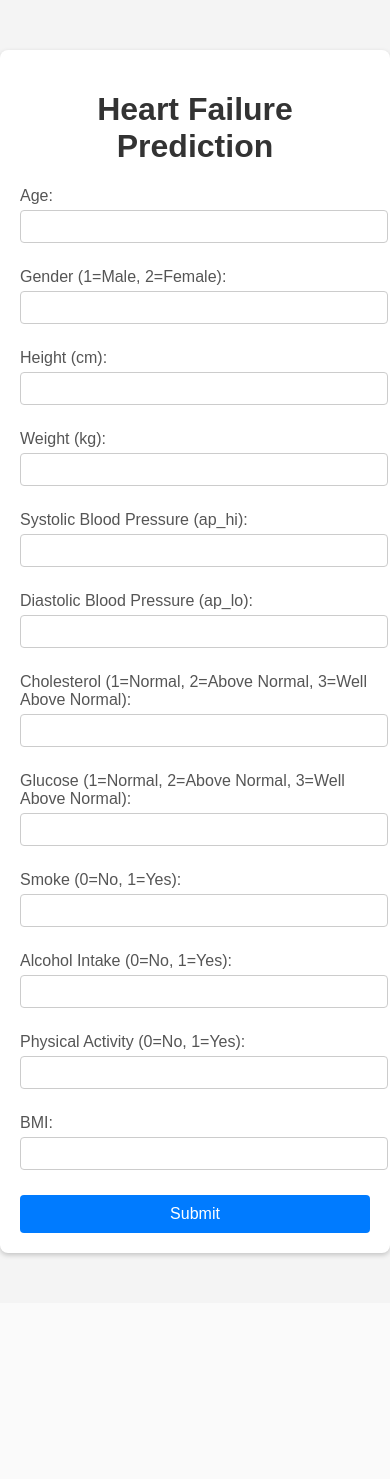
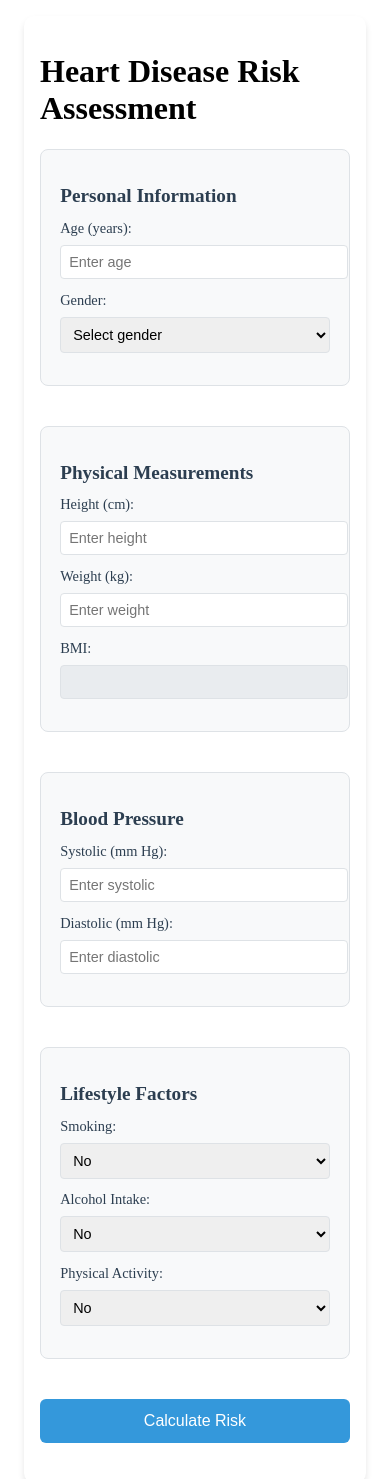
Before and after one commit to zenoNong/machine-learning-heart-attack-prediction, a Flask app: page / in a window 390 px wide. Shown: the top 1479 px of the page. Before the commit the page ends 1258 px from the top, so only its background shows below. Run offline with Flask 3, Linux system fonts and the light colour scheme; parts of the project's set-up code (start-up, migrations or seed data) failed here and were passed over.

Commit message:
made the index page and the result page .and editted a little about the app.py. added the css file for both pages
add the suggestion model in the backend so the further frontend can be change

```diff
--- a/app.py
+++ b/app.py
@@ -5,9 +5,9 @@ app = Flask(__name__)
 
 # Load models
 models = {
-    "RandomForest": joblib.load("models/random_forest_model.pkl"),
+    # "RandomForest": joblib.load("models/random_forest_model.pkl"),
     "LogisticRegression": joblib.load("models/logreg_model.pkl"),
-    "SVC": joblib.load("models/svc_model.pkl"),
+    # "SVC": joblib.load("models/svc_model.pkl"),
     "KNN": joblib.load("models/knn_model.pkl"),
     "DecisionTree": joblib.load("models/decision_tree_model.pkl"),
 }
@@ -19,38 +19,44 @@ def home():
 @app.route("/predict", methods=["POST"])
 def predict():
     try:
-        # Receive input data
+        # Get form data
         data = request.form
+
+        # Convert form data to features list
         features = [
-            int(data["age"]),
-            int(data["gender"]),
-            int(data["height"]),
-            float(data["weight"]),
-            int(data["ap_hi"]),
-            int(data["ap_lo"]),
-            int(data["cholesterol"]),
-            int(data["gluc"]),
-            int(data["smoke"]),
-            int(data["alco"]),
-            int(data["active"]),
-            float(data["bmi"]),
+            float(data.get('age', 0)),
+            float(data.get('gender', 0)),
+            float(data.get('height', 0)),
+            float(data.get('weight', 0)),
+            float(data.get('ap_hi', 0)),
+            float(data.get('ap_lo', 0)),
+            float(data.get('cholesterol', 1)),
+            float(data.get('gluc', 1)),
+            float(data.get('smoke', 0)),
+            float(data.get('alco', 0)),
+            float(data.get('active', 0)),
+            float(data.get('bmi', 0))
         ]
 
-        # Generate predictions for each model
-        predictions = {
-            name: int(model.predict([features])[0])
-            for name, model in models.items()
-        }
+        # Make predictions using each model
+        predictions = {}
+        for model_name, model in models.items():
+            try:
+                pred = model.predict([features])[0]
+                predictions[model_name] = int(pred)
+            except Exception as e:
+                print(f"Error with {model_name}: {str(e)}")
+                predictions[model_name] = 0
 
-        # Average predictions (binary classification: 0 or 1)
-        final_prediction = round(sum(predictions.values()) / len(predictions))
+        # Calculate final prediction (majority voting)
+        final_prediction = 1 if sum(predictions.values()) / len(predictions) >= 0.5 else 0
 
-        # Render result page
-        return render_template("result.html",
-                               final_prediction=final_prediction,
-                               individual_predictions=predictions)
+        return render_template('result.html',
+                             final_prediction=final_prediction,
+                             individual_predictions=predictions)
 
     except Exception as e:
+        print(f"Error in prediction: {str(e)}")
         return jsonify({"error": str(e)}), 500
 
 if __name__ == "__main__":
--- /dev/null
+++ b/static/css/HealthPredictionForm.css
@@ -0,0 +1,183 @@
+:root {
+    --primary-color: #2c3e50;
+    --secondary-color: #3498db;
+    --form-background: #ffffff;
+    --border-color: #dee2e6;
+  }
+
+  /* Container Styles */
+  .form-container {
+    max-width: 1000px;
+    margin: 2rem auto;
+    padding: 2rem;
+    background-color: var(--form-background);
+    box-shadow: 0 4px 6px rgba(0, 0, 0, 0.1);
+    border-radius: 10px;
+  }
+
+  /* Section Styles */
+  .form-section {
+    margin-bottom: 1.5rem;
+    padding: 1.2rem;
+    border: 1px solid var(--border-color);
+    border-radius: 8px;
+    background-color: #f8f9fa;
+  }
+
+  .form-sections-grid {
+    display: grid;
+    grid-template-columns: repeat(2, 1fr);
+    gap: 1.5rem;
+  }
+
+  .form-section h2 {
+    font-size: 1.2rem;
+    margin-bottom: 0.8rem;
+    color: var(--primary-color);
+  }
+
+  /* Form Group Styles */
+  .form-group {
+    margin-bottom: 0.8rem;
+    display: grid;
+    grid-template-columns: 40% 60%;
+    align-items: center;
+    gap: 0.5rem;
+  }
+
+  label {
+    font-weight: 500;
+    color: var(--primary-color);
+    font-size: 0.9rem;
+    text-align: right;
+    padding-right: 0.5rem;
+  }
+
+  /* Input Styles */
+  input, select {
+    padding: 0.5rem;
+    border: 1px solid var(--border-color);
+    border-radius: 4px;
+    font-size: 0.9rem;
+    width: 100%;
+  }
+
+  /* Read-only input styling */
+  input[readonly].calculated-field {
+    background-color: #e9ecef;
+    cursor: not-allowed;
+  }
+
+  /* Form Row Styles */
+  .form-row {
+    display: grid;
+    grid-template-columns: repeat(2, 1fr);
+    gap: 1rem;
+    margin-bottom: 0.8rem;
+  }
+
+  /* Binary Select Styles */
+  .binary-select {
+    display: flex;
+    gap: 0.5rem;
+  }
+
+  .binary-select label {
+    text-align: left;
+    padding-right: 0;
+  }
+
+  /* Button Styles */
+  button {
+    display: block;
+    width: auto;
+    min-width: 150px;
+    margin: 1.5rem auto;
+    padding: 0.8rem 1.5rem;
+    background-color: var(--secondary-color);
+    color: white;
+    border: none;
+    border-radius: 6px;
+    font-size: 1rem;
+    font-weight: 500;
+    cursor: pointer;
+    transition: all 0.3s ease;
+  }
+
+  button:hover {
+    background-color: #2980b9;
+    transform: translateY(-1px);
+  }
+
+  button:active {
+    transform: translateY(0);
+  }
+
+  /* Prediction Result Styles */
+  .prediction-result {
+    margin-top: 1.5rem;
+    padding: 1rem;
+    border-radius: 8px;
+    text-align: center;
+  }
+
+  /* Level Indicator Styles */
+  .normal { color: #28a745; }
+  .warning { color: #ffc107; }
+  .danger { color: #dc3545; }
+
+  /* Responsive Design */
+  @media (max-width: 992px) {
+    .form-sections-grid {
+      grid-template-columns: 1fr;
+    }
+
+    .form-section {
+      margin-bottom: 1rem;
+    }
+  }
+
+  @media (max-width: 768px) {
+    .form-container {
+      margin: 1rem;
+      padding: 1rem;
+    }
+
+    .form-group {
+      grid-template-columns: 1fr;
+    }
+
+    label {
+      text-align: left;
+    }
+
+    button {
+      width: 100%;
+    }
+  }
+
+  /* Accessibility Improvements */
+  @media (prefers-reduced-motion: reduce) {
+    button {
+      transition: none;
+    }
+  }
+
+  /* Focus States */
+  input:focus,
+  select:focus,
+  button:focus {
+    outline: 2px solid var(--secondary-color);
+    outline-offset: 2px;
+  }
+
+  /* Error States */
+  .error {
+    border-color: #dc3545;
+  }
+
+  .error-message {
+    color: #dc3545;
+    font-size: 0.8rem;
+    margin-top: 0.25rem;
+  }
--- a/static/css/styles.css
+++ /dev/null
@@ -1,65 +0,0 @@
-body {
-    font-family: Arial, sans-serif;
-    background-color: #f4f4f4;
-    margin: 0;
-    padding: 0;
-}
-
-.container {
-    max-width: 600px;
-    margin: 50px auto;
-    padding: 20px;
-    background: white;
-    border-radius: 8px;
-    box-shadow: 0 2px 5px rgba(0, 0, 0, 0.2);
-}
-
-h1 {
-    text-align: center;
-    color: #333;
-}
-
-.form-group {
-    margin-bottom: 15px;
-}
-
-label {
-    display: block;
-    margin-bottom: 5px;
-    color: #555;
-}
-
-input {
-    width: 100%;
-    padding: 8px;
-    margin-bottom: 10px;
-    border: 1px solid #ccc;
-    border-radius: 4px;
-}
-
-button {
-    width: 100%;
-    padding: 10px;
-    background-color: #007BFF;
-    color: white;
-    border: none;
-    border-radius: 4px;
-    cursor: pointer;
-    font-size: 16px;
-}
-
-button:hover {
-    background-color: #0056b3;
-}
-
-a {
-    display: block;
-    text-align: center;
-    margin-top: 20px;
-    text-decoration: none;
-    color: #007BFF;
-}
-
-a:hover {
-    text-decoration: underline;
-}
--- /dev/null
+++ b/static/js/HealthPredictionForm.js
@@ -0,0 +1,205 @@
+class HealthPredictionForm {
+    constructor() {
+        this.formData = {
+            age: '',
+            gender: '',
+            height: '',
+            weight: '',
+            bmi: '',
+            ap_hi: '',
+            ap_lo: '',
+            cholesterol: 1,
+            gluc: 1,
+            smoke: 0,
+            alco: 0,
+            active: 0
+        };
+        this.init();
+    }
+
+    init() {
+        this.render();
+        this.attachEventListeners();
+    }
+
+    attachEventListeners() {
+        const form = document.querySelector('form');
+        form.addEventListener('submit', (e) => this.handleSubmit(e));
+
+        // Add other event listeners for form fields
+        form.querySelectorAll('input, select').forEach(input => {
+            input.addEventListener('change', (e) => this.handleChange(e));
+        });
+    }
+
+    async handleSubmit(e) {
+        e.preventDefault();
+        try {
+            const response = await fetch('/predict', {
+                method: 'POST',
+                headers: {
+                    'Content-Type': 'application/x-www-form-urlencoded',
+                },
+                body: new URLSearchParams(this.formData)
+            });
+
+            if (response.ok) {
+                // Get the response as text since it's HTML
+                const resultHtml = await response.text();
+                // Replace the current page content
+                document.documentElement.innerHTML = resultHtml;
+            } else {
+                throw new Error('Prediction failed');
+            }
+        } catch (error) {
+            console.error('Error:', error);
+            alert('An error occurred while processing your request');
+        }
+    }
+
+    handleChange(e) {
+        const { name, value } = e.target;
+        this.formData[name] = value;
+
+        if (name === 'height' || name === 'weight') {
+            this.calculateBMI();
+        }
+    }
+
+    calculateBMI() {
+        if (this.formData.height && this.formData.weight) {
+            const heightInMeters = this.formData.height / 100;
+            this.formData.bmi = (this.formData.weight / (heightInMeters * heightInMeters)).toFixed(1);
+        }
+    }
+
+    render() {
+        const template = `
+            <div class="form-container">
+                <h1>Heart Disease Risk Assessment</h1>
+                <form>
+                    <div class="form-sections-grid">
+                        <!-- Personal Information Section -->
+                        <div class="form-section">
+                            <h2>Personal Information</h2>
+                            <div class="form-group">
+                                <label>Age (years):</label>
+                                <input
+                                    type="number"
+                                    name="age"
+                                    value="${this.formData.age}"
+                                    placeholder="Enter age"
+                                    required
+                                />
+                            </div>
+                            <div class="form-group">
+                                <label>Gender:</label>
+                                <select name="gender" required>
+                                    <option value="">Select gender</option>
+                                    <option value="1" ${this.formData.gender === '1' ? 'selected' : ''}>Male</option>
+                                    <option value="2" ${this.formData.gender === '2' ? 'selected' : ''}>Female</option>
+                                </select>
+                            </div>
+                        </div>
+
+                        <!-- Physical Measurements Section -->
+                        <div class="form-section">
+                            <h2>Physical Measurements</h2>
+                            <div class="form-group">
+                                <label>Height (cm):</label>
+                                <input
+                                    type="number"
+                                    name="height"
+                                    value="${this.formData.height}"
+                                    placeholder="Enter height"
+                                    required
+                                />
+                            </div>
+                            <div class="form-group">
+                                <label>Weight (kg):</label>
+                                <input
+                                    type="number"
+                                    step="0.1"
+                                    name="weight"
+                                    value="${this.formData.weight}"
+                                    placeholder="Enter weight"
+                                    required
+                                />
+                            </div>
+                            <div class="form-group">
+                                <label>BMI:</label>
+                                <input
+                                    type="number"
+                                    name="bmi"
+                                    value="${this.formData.bmi}"
+                                    readonly
+                                    class="calculated-field"
+                                />
+                            </div>
+                        </div>
+
+                        <!-- Blood Pressure Section -->
+                        <div class="form-section">
+                            <h2>Blood Pressure</h2>
+                            <div class="form-group">
+                                <label>Systolic (mm Hg):</label>
+                                <input
+                                    type="number"
+                                    name="ap_hi"
+                                    value="${this.formData.ap_hi}"
+                                    placeholder="Enter systolic"
+                                    required
+                                />
+                            </div>
+                            <div class="form-group">
+                                <label>Diastolic (mm Hg):</label>
+                                <input
+                                    type="number"
+                                    name="ap_lo"
+                                    value="${this.formData.ap_lo}"
+                                    placeholder="Enter diastolic"
+                                    required
+                                />
+                            </div>
+                        </div>
+
+                        <!-- Lifestyle Factors Section -->
+                        <div class="form-section">
+                            <h2>Lifestyle Factors</h2>
+                            <div class="form-group">
+                                <label>Smoking:</label>
+                                <select name="smoke">
+                                    <option value="0" ${this.formData.smoke === '0' ? 'selected' : ''}>No</option>
+                                    <option value="1" ${this.formData.smoke === '1' ? 'selected' : ''}>Yes</option>
+                                </select>
+                            </div>
+                            <div class="form-group">
+                                <label>Alcohol Intake:</label>
+                                <select name="alco">
+                                    <option value="0" ${this.formData.alco === '0' ? 'selected' : ''}>No</option>
+                                    <option value="1" ${this.formData.alco === '1' ? 'selected' : ''}>Yes</option>
+                                </select>
+                            </div>
+                            <div class="form-group">
+                                <label>Physical Activity:</label>
+                                <select name="active">
+                                    <option value="0" ${this.formData.active === '0' ? 'selected' : ''}>No</option>
+                                    <option value="1" ${this.formData.active === '1' ? 'selected' : ''}>Yes</option>
+                                </select>
+                            </div>
+                        </div>
+                    </div>
+
+                    <button type="submit">Calculate Risk</button>
+                </form>
+            </div>
+        `;
+
+        document.getElementById('app').innerHTML = template;
+    }
+}
+
+// Initialize the form
+document.addEventListener('DOMContentLoaded', () => {
+    new HealthPredictionForm();
+});
--- a/templates/index.html
+++ b/templates/index.html
@@ -3,63 +3,16 @@
 <head>
     <meta charset="UTF-8">
     <meta name="viewport" content="width=device-width, initial-scale=1.0">
-    <title>Heart Failure Prediction</title>
-    <link rel="stylesheet" href="/static/css/styles.css">
+    <title>Heart Disease Prediction</title>
+    <link rel="stylesheet" href="{{ url_for('static', filename='css/HealthPredictionForm.css') }}">
 </head>
 <body>
-    <div class="container">
-        <h1>Heart Failure Prediction</h1>
-        <form action="/predict" method="POST">
-            <div class="form-group">
-                <label for="age">Age:</label>
-                <input type="number" name="age" required>
-            </div>
-            <div class="form-group">
-                <label for="gender">Gender (1=Male, 2=Female):</label>
-                <input type="number" name="gender" required>
-            </div>
-            <div class="form-group">
-                <label for="height">Height (cm):</label>
-                <input type="number" name="height" required>
-            </div>
-            <div class="form-group">
-                <label for="weight">Weight (kg):</label>
-                <input type="number" name="weight" step="0.01" required>
-            </div>
-            <div class="form-group">
-                <label for="ap_hi">Systolic Blood Pressure (ap_hi):</label>
-                <input type="number" name="ap_hi" required>
-            </div>
-            <div class="form-group">
-                <label for="ap_lo">Diastolic Blood Pressure (ap_lo):</label>
-                <input type="number" name="ap_lo" required>
-            </div>
-            <div class="form-group">
-                <label for="cholesterol">Cholesterol (1=Normal, 2=Above Normal, 3=Well Above Normal):</label>
-                <input type="number" name="cholesterol" required>
-            </div>
-            <div class="form-group">
-                <label for="gluc">Glucose (1=Normal, 2=Above Normal, 3=Well Above Normal):</label>
-                <input type="number" name="gluc" required>
-            </div>
-            <div class="form-group">
-                <label for="smoke">Smoke (0=No, 1=Yes):</label>
-                <input type="number" name="smoke" required>
-            </div>
-            <div class="form-group">
-                <label for="alco">Alcohol Intake (0=No, 1=Yes):</label>
-                <input type="number" name="alco" required>
-            </div>
-            <div class="form-group">
-                <label for="active">Physical Activity (0=No, 1=Yes):</label>
-                <input type="number" name="active" required>
-            </div>
-            <div class="form-group">
-                <label for="bmi">BMI:</label>
-                <input type="number" name="bmi" step="0.01" required>
-            </div>
-            <button type="submit">Submit</button>
-        </form>
-    </div>
+    <div id="app"></div>
+    <script src="{{ url_for('static', filename='js/HealthPredictionForm.js') }}"></script>
+    <script>
+        document.addEventListener('DOMContentLoaded', () => {
+            new HealthPredictionForm();
+        });
+    </script>
 </body>
 </html>
```
Also changed, not shown: static/css/result.css (added, +102 -0 lines), static/js/results.js (added, +34 -0 lines), templates/result.html (+25 -12 lines), static/js/scripts.js (deleted), 1 other file.
